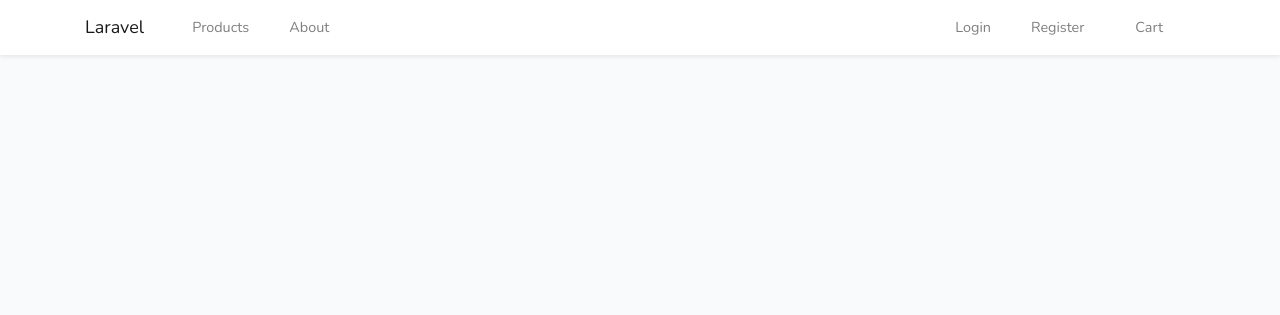
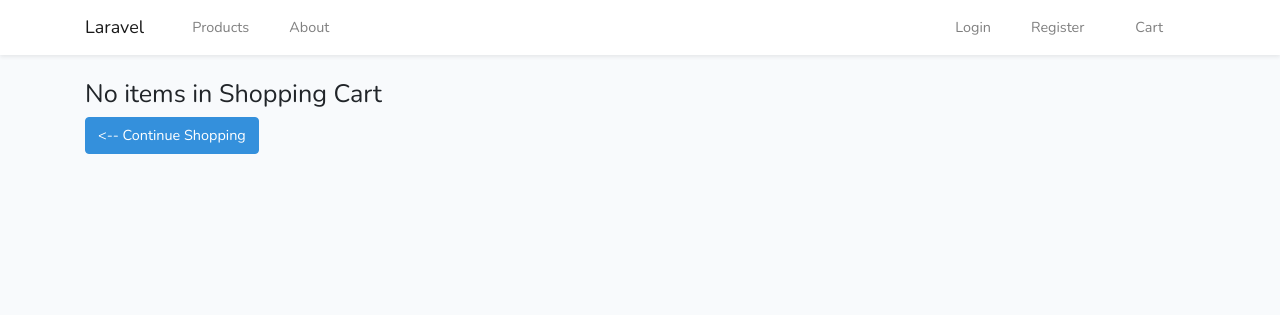
Before and after one commit to olivermusovski/vicarswood, a Laravel app: page /cart in a window 1280 px wide. Shown: the top 315 px of the page. Run offline with Laravel 8, Linux system fonts and the light colour scheme; style sheets or scripts are compiled from the project's sources; some libraries are stand-ins or nearby versions.

Commit message:
cart controller stuff

```diff
--- a/app/Http/Controllers/CartController.php
+++ b/app/Http/Controllers/CartController.php
@@ -35,9 +35,25 @@ class CartController extends Controller
      */
     public function store(Request $request)
     {
-        \Cart::add($request->id, $request->name, 1, $request->price);
+        if(\Cart::get($request->id)) {
+            return redirect()->route('cart.index')->with('success_message', 'Item is already in your cart.');
+        }
+
+        else {
+
+        \Cart::add([
+            'id' => $request->id,
+            'name' => $request->name,
+            'price' => $request->price,
+            'quantity' => 1,
+            'attributes' => [
+                'desc' => $request->desc
+            ]
+        ]);
 
         return redirect()->route('cart.index')->with('success_message', 'Item was added to your cart!');
+
+        }
     }
 
     /**
@@ -82,6 +98,8 @@ class CartController extends Controller
      */
     public function destroy($id)
     {
-        //
+        \Cart::remove($id);
+
+        return back()->with('success_message', 'Item has been removed.');
     }
 }
--- a/resources/views/cart/index.blade.php
+++ b/resources/views/cart/index.blade.php
@@ -22,6 +22,64 @@
 			</div>
 		@endif
 
+		@if (Cart::isEmpty())
+			<h3>No items in Shopping Cart</h3>
+			<a href="{{ route('products.index') }}" class="btn btn-primary"><-- Continue Shopping</a>
+		@else
+			<h2>{{ Cart::getContent()->count() }} item(s) in Shopping Cart</h2>
+			<hr>
+			@foreach ( Cart::getContent() as $item)
+				<div class="row mb-3">
+					<div class="col-md-6">
+						<a href="{{ route('products.show', $item->id) }}"><img src="#" alt="item" class="rounded float-left mr-2" style="width: 150px; height: 150px; border: solid;"></a>
+						<div class="mt-4">
+							<div class="row"><a href="{{ route('products.show', $item->id) }}">{{ $item->name }}</a></div>
+							<div class="row"><p>{{ $item->attributes->desc }}</p></div>
+						</div>
+					</div>
+					<div class="col mt-4">
+						<div class="row">
+							<form action="{{ route('cart.destroy', $item->id) }}" method="POST">
+								@csrf
+								{{ method_field('DELETE') }}
+								<button type="submit" class="btn btn-sm btn-primary">Remove</button>
+							</form>
+						</div>
+						<div class="row"><a href="#">Save for later</a></div>
+					</div>
+					<div class="col mt-4">
+						<select name="" id="" class="form-control">
+							<option value="" selected="">1</option>
+							<option value="">2</option>
+							<option value="">3</option>
+							<option value="">4</option>
+							<option value="">5</option>
+						</select>
+					</div>
+					<div class="col mt-4">
+						<div>${{ number_format($item->price, 2) }}</div>
+					</div>
+				</div>
+				<hr>
+			@endforeach
+
+			<div class="row">
+				<div class="col-md-5 offset-md-7">
+					<div class="card text-right">
+					  <div class="card-body">
+					    <p class="card-text">Subtotal: {{ number_format(Cart::getSubTotal(), 2) }} </p>
+					    <p class="card-text">Tax: {{ number_format(Cart::getSubTotal() * 0.0825, 2) }} </p>
+					  </div>
+					  <div class="card-footer text-muted">
+					    <h4>Total: {{ number_format(Cart::getTotal() + (Cart::getSubTotal() * 0.0825), 2) }}</h4>
+					  </div>
+					</div>
+				</div>
+			</div>
+
+
+		@endif
+
 	</div>
 
 @endsection
--- a/resources/views/pages/welcome.blade.php
+++ b/resources/views/pages/welcome.blade.php
@@ -73,7 +73,11 @@
                     @else
                         <a href="{{ route('login') }}">Login</a>
                         <a href="{{ route('register') }}">Register</a>
-                        <a href="{{ route('cart.index') }}">Cart</a>
+                        <a href="{{ route('cart.index') }}">Cart
+                            @if (!Cart::isEmpty())
+                                <span class="badge badge-pill badge-primary">{{ Cart::getContent()->count() }}</span>
+                            @endif
+                        </a>
                     @endauth
                 </div>
             @endif
--- a/resources/views/partials/_nav.blade.php
+++ b/resources/views/partials/_nav.blade.php
@@ -30,7 +30,12 @@
                             <a class="nav-link" href="{{ route('register') }}">{{ __('Register') }}</a>
                         </li>
                         <li class="nav-item mr-4">
-                            <a class="nav-link" href="{{ route('cart.index') }}"><i class="fas fa-shopping-cart"></i> {{ __('Cart') }}</a>
+                            <a class="nav-link" href="{{ route('cart.index') }}"><i class="fas fa-shopping-cart"></i> {{ __('Cart') }}
+                                @if (!Cart::isEmpty())
+                                    <span class="badge badge-pill badge-primary">{{ Cart::getContent()->count() }}</span>
+                                @endif
+                            </a>
+
                         </li>
                     @else
                         <li class="nav-item dropdown">
--- a/resources/views/products/show.blade.php
+++ b/resources/views/products/show.blade.php
@@ -36,6 +36,7 @@
 					<input type="hidden" name="id" value="{{ $product->id }}">
 					<input type="hidden" name="name" value="{{ $product->ProdName }}">
 					<input type="hidden" name="price" value="{{ $product->BasePrice }}">
+					<input type="hidden" name="desc" value="{{ $product->ProdDesc }}">
 					<button type="submit" class="btn btn-primary btn-lg btn-block mb-2"><i class="fas fa-shopping-cart"></i> Add to Cart</button>
 				</form>
 
--- a/routes/web.php
+++ b/routes/web.php
@@ -27,3 +27,8 @@ Route::resource('/products', 'ProductController');
 
 // Cart
 Route::resource('/cart', 'CartController');
+
+// Empty cart
+Route::get('/empty', function() {
+	\Cart::clear();
+});
```
